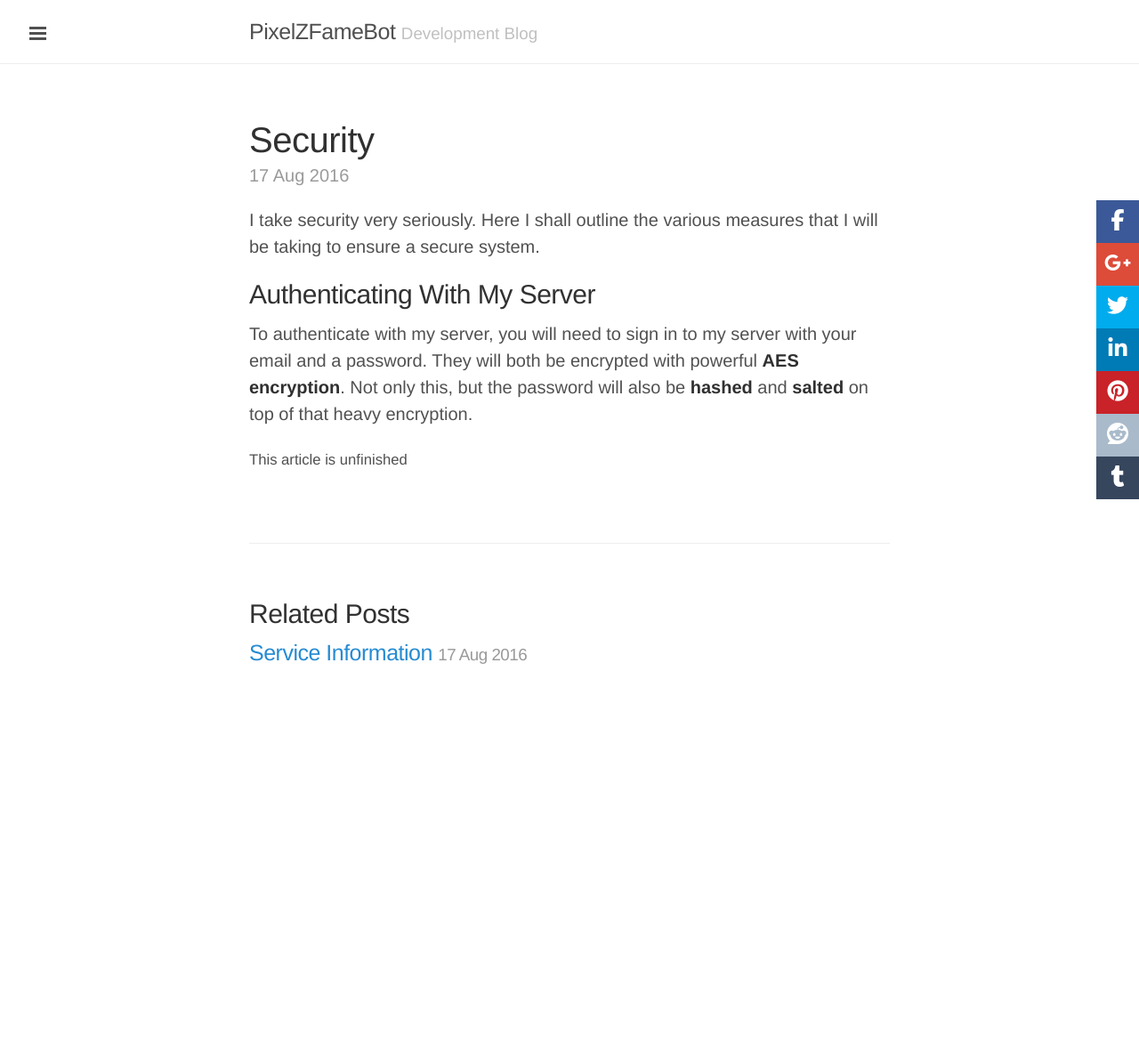
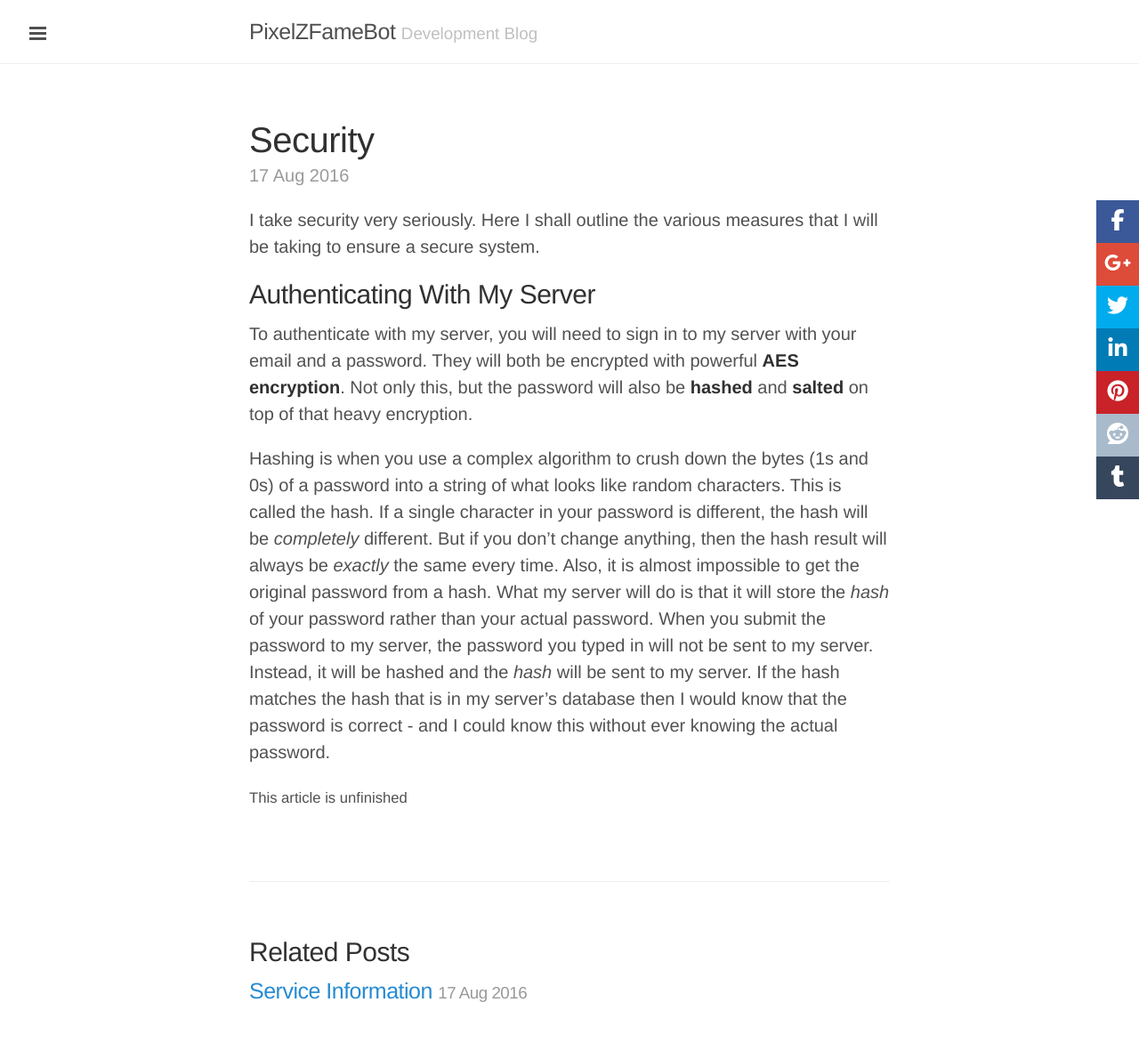
Before and after one commit to PixelZerg/PixelZFameBot, a Jekyll site: the page built from _posts/2016-08-17-security.markdown, in a window 1280 px wide. Shown: the whole page at 89% size. Built offline with Jekyll 4.4.1, drawn with Linux system fonts in a browser that asks for light colours; nearby versions of some CDN libraries; comment, search, counter and statistics services are not loaded; before the commit the page ends 900 px from its top, so only the background shows below that.

Commit message:
Added Hashing Description

```diff
--- a/_posts/2016-08-17-security.markdown
+++ b/_posts/2016-08-17-security.markdown
@@ -9,4 +9,6 @@ I take security very seriously. Here I shall outline the various measures that I
 ## Authenticating With My Server
 To authenticate with my server, you will need to sign in to my server with your email and a password. They will both be encrypted with powerful **AES encryption**. Not only this, but the password will also be **hashed** and **salted** on top of that heavy encryption.
 
+Hashing is when you use a complex algorithm to crush down the bytes (1s and 0s) of a password into a string of what looks like random characters. This is called the hash. If a single character in your password is different, the hash will be *completely* different. But if you don't change anything, then the hash result will always be *exactly* the same every time. Also, it is almost impossible to get the original password from a hash. What my server will do is that it will store the *hash* of your password rather than your actual password. When you submit the password to my server, the password you typed in will not be sent to my server. Instead, it will be hashed and the *hash* will be sent to my server. If the hash matches the hash that is in my server's database then I would know that the password is correct - and I could know this without ever knowing the actual password.
+
 <small>This article is unfinished</small>
```
